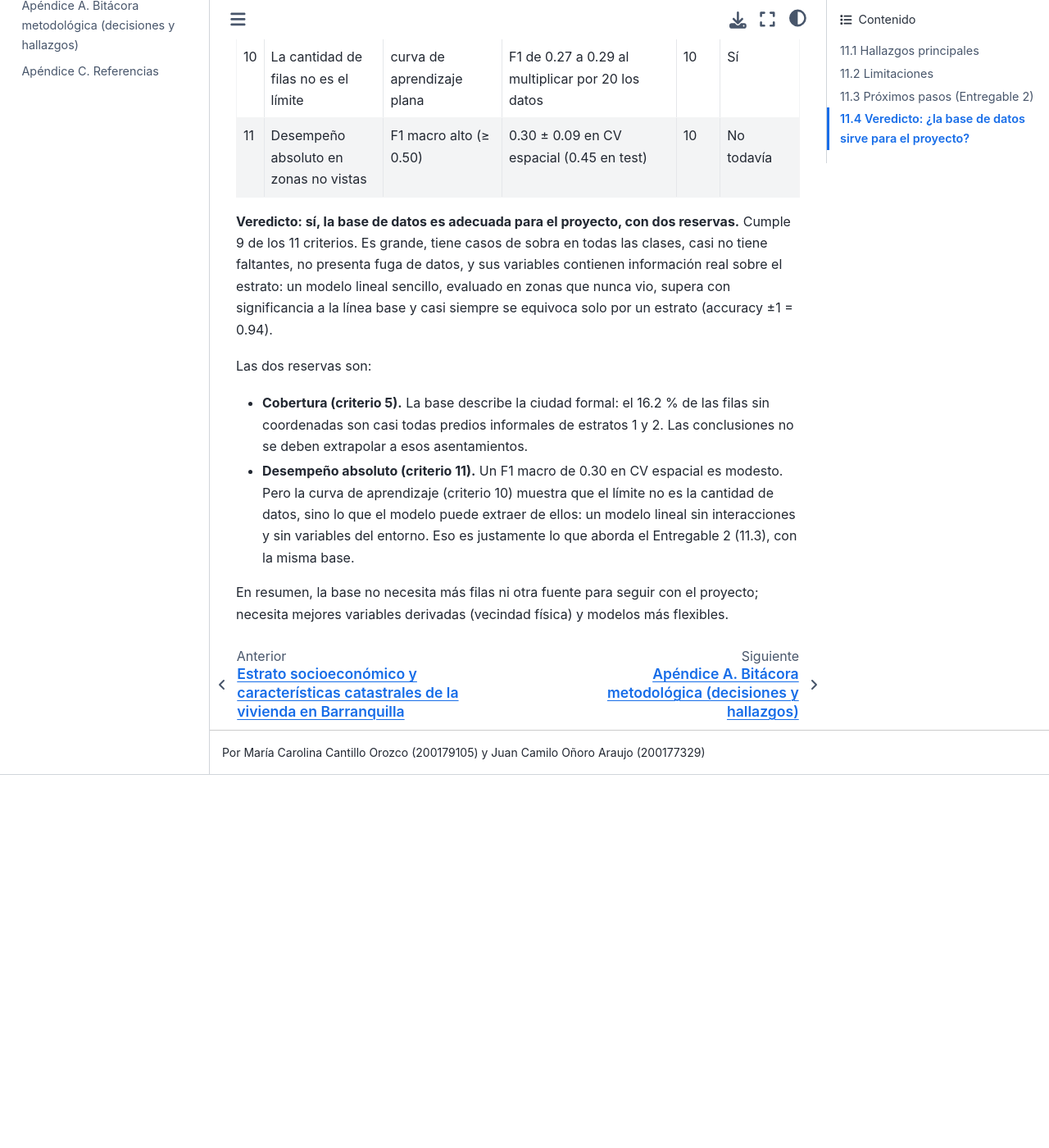
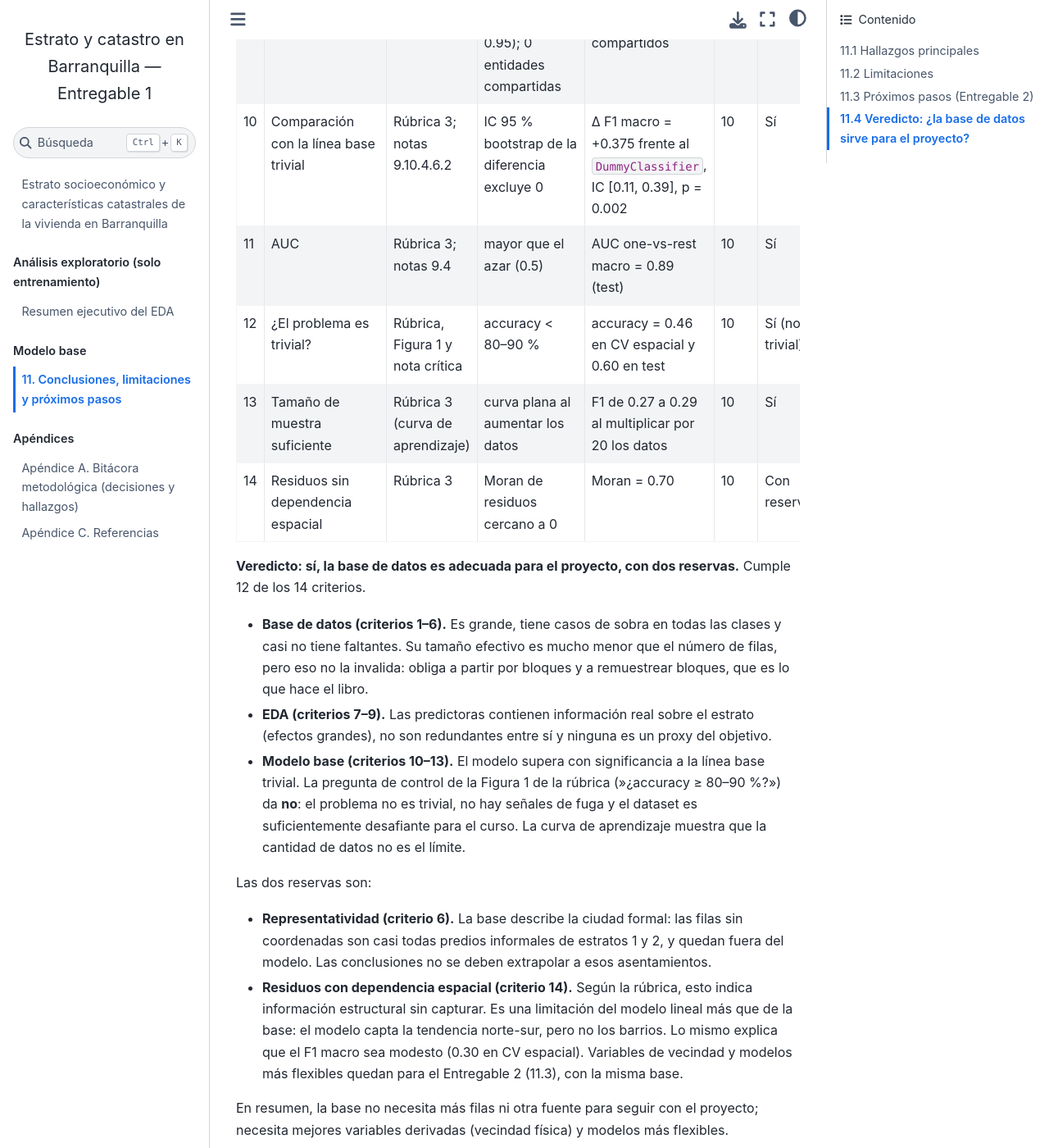
Before and after one commit to mcarocantillo/entregable1-ml-barranquilla, a Jupyter Book: the page built from notebooks/11_conclusiones.md, in a window 1280 px wide and 1400 px high, scrolled down 4472 px. Shown: the whole window at 82% size. Built offline with Jupyter Book 1.0.4 settings and Sphinx 7.4.7 and the Sphinx Book theme 1.1.4, drawn with Linux system fonts in a browser that asks for light colours; pages that are not in the unit, such as notebooks, are missing from menus; before the commit the page ends 5417 px from its top, so only the background shows below that; some of the changed text lies outside the part shown.

Commit message:
Añadir resumen ejecutivo del EDA y alinear el veredicto 11.4 con la rúbrica
Co-Authored-By: Claude Opus 5.5 <noreply@anthropic.com>

```diff
--- a/_toc.yml
+++ b/_toc.yml
@@ -14,6 +14,7 @@ parts:
       - file: notebooks/07_multivariado
       - file: notebooks/08_espacial
       - file: notebooks/09_fuga_de_datos
+      - file: notebooks/resumen_eda
   - caption: Modelo base
     chapters:
       - file: notebooks/10_modelo_base
--- a/notebooks/11_conclusiones.md
+++ b/notebooks/11_conclusiones.md
@@ -128,48 +128,58 @@
 
 ## 11.4 Veredicto: ¿la base de datos sirve para el proyecto?
 
-Para cerrar, se revisa si la base cumple lo que necesita el proyecto
-(clasificar el estrato de una vivienda a partir del catastro). Cada criterio
-se contrasta con un score calculado en los capítulos anteriores. Los umbrales
-son los del rubric (mínimo de observaciones), convenciones estadísticas
-conocidas (η² ≥ 0.14 es un efecto grande según Cohen; kappa > 0.80 es un
-acuerdo casi perfecto según Landis y Koch) o los que se fijaron en el EDA
-(alerta de fuga de 0.95, faltantes < 30 %). Los demás (≥ 1 000 casos por
-clase, F1 macro ≥ 0.50) son valores de referencia propuestos para esta
-revisión.
+Para cerrar, se revisa si la base cumple lo que pide el proyecto, contrastando
+cada requisito con un score calculado en los capítulos anteriores. Cada
+criterio indica de dónde sale: la **rúbrica del Entregable 1** (secciones 1,
+2.3, 2.5 y 3, y la Figura 1) o las **notas de clase** del profesor Lihki Rubio
+(sección 9). Donde ninguna fija un número, se usa el umbral que el propio EDA
+declaró antes de modelar.
 
-| # | Criterio | Umbral | Score obtenido | Cap. | ¿Cumple? |
-|---|---|---|---|---|---|
-| 1 | Tamaño de la muestra | ≥ 20 000 observaciones (rubric) | 332 718 viviendas | 1 | Sí |
-| 2 | Unidades independientes | ≥ 20 000 edificios distintos | 168 044 edificios | 1 | Sí |
-| 3 | Casos en las clases minoritarias | ≥ 1 000 por clase | mínimo 13 207 (estrato 6) | 1 | Sí |
-| 4 | Valores faltantes | < 30 % por variable | máximo 0.12 % (`total_habitaciones`) | 3 | Sí |
-| 5 | Cobertura espacial | sin sesgo de cobertura | 83.8 % con coordenadas; V de Cramér = 0.42 con el estrato | 3 | Con reservas |
-| 6 | Señal en las predictoras | al menos una con efecto grande (η² ≥ 0.14) | η² = 0.50 (`y_km`), 0.31 (baños), 0.21 (piso) | 6 | Sí |
-| 7 | Ausencia de fuga de datos | AUC univariada < 0.95; 0 edificios compartidos | AUC máxima 0.76; 0 edificios, predios o coordenadas compartidos | 9 | Sí |
-| 8 | El modelo supera al azar | IC 95 % de la diferencia de F1 macro excluye 0 | Δ F1 = +0.375 frente a la clase mayoritaria, IC [0.11, 0.39], p = 0.002 | 10 | Sí |
-| 9 | Respeta el orden del estrato | kappa cuadrático > 0.80 | κ = 0.81; accuracy ±1 = 0.94; AUC = 0.89 | 10 | Sí |
-| 10 | La cantidad de filas no es el límite | curva de aprendizaje plana | F1 de 0.27 a 0.29 al multiplicar por 20 los datos | 10 | Sí |
-| 11 | Desempeño absoluto en zonas no vistas | F1 macro alto (≥ 0.50) | 0.30 ± 0.09 en CV espacial (0.45 en test) | 10 | No todavía |
+| # | Criterio | Fuente | Umbral | Score obtenido | Cap. | ¿Cumple? |
+|---|---|---|---|---|---|---|
+| 1 | Tamaño de la muestra | Rúbrica 1 | ≥ 20 000 observaciones | 332 718 viviendas | 1 | Sí |
+| 2 | Relación n/p | Rúbrica 1 | reportar; n ≫ p | ~9 500 filas por columna | 1 | Sí |
+| 3 | Casos de la clase minoritaria | Rúbrica 1 y 2.1 | suficientes sin sobremuestreo | 12 390 (estrato 6, train); desbalance 4.6 : 1 | 4 | Sí |
+| 4 | Entidades independientes | Rúbrica 1 | reportar el tamaño efectivo | 168 044 edificios; ICC = 0.991; tamaño efectivo ≈ 1 870 | 1 | Sí, con partición por bloques |
+| 5 | Valores faltantes | Notas 9.10.4.1.2 | < 30 % por variable | máximo 0.12 %; mecanismo MAR | 3 | Sí |
+| 6 | Sesgo de muestreo y representatividad | Rúbrica 1 | sin sesgo de cobertura | 16.2 % sin coordenadas, casi todo informal; V = 0.42 con el estrato | 3, 8 | Con reservas |
+| 7 | Asociación predictoras–objetivo (tamaño de efecto) | Rúbrica 2.3 | al menos un efecto grande (η² > 0.14, umbral del cap. 6) | η² = 0.50 (`y_km`), 0.31 (baños), 0.21 (piso) | 6 | Sí |
+| 8 | Multicolinealidad | Rúbrica 2.3 | VIF ≤ 10 (regla del cap. 6) | VIF < 3 en las físicas; 5.4 con las espaciales | 6 | Sí |
+| 9 | Fuga de datos | Rúbrica 2.5 | AUC univariado lejos de 1 (alerta en 0.95); 0 entidades compartidas | AUC máximo 0.76; 0 edificios, predios o coordenadas compartidos | 9 | Sí |
+| 10 | Comparación con la línea base trivial | Rúbrica 3; notas 9.10.4.6.2 | IC 95 % bootstrap de la diferencia excluye 0 | Δ F1 macro = +0.375 frente al `DummyClassifier`, IC [0.11, 0.39], p = 0.002 | 10 | Sí |
+| 11 | AUC | Rúbrica 3; notas 9.4 | mayor que el azar (0.5) | AUC one-vs-rest macro = 0.89 (test) | 10 | Sí |
+| 12 | ¿El problema es trivial? | Rúbrica, Figura 1 y nota crítica | accuracy < 80–90 % | accuracy = 0.46 en CV espacial y 0.60 en test | 10 | Sí (no es trivial) |
+| 13 | Tamaño de muestra suficiente | Rúbrica 3 (curva de aprendizaje) | curva plana al aumentar los datos | F1 de 0.27 a 0.29 al multiplicar por 20 los datos | 10 | Sí |
+| 14 | Residuos sin dependencia espacial | Rúbrica 3 | Moran de residuos cercano a 0 | Moran = 0.70 | 10 | Con reservas |
 
 **Veredicto: sí, la base de datos es adecuada para el proyecto, con dos
-reservas.** Cumple 9 de los 11 criterios. Es grande, tiene casos de sobra en
-todas las clases, casi no tiene faltantes, no presenta fuga de datos, y sus
-variables contienen información real sobre el estrato: un modelo lineal
-sencillo, evaluado en zonas que nunca vio, supera con significancia a la
-línea base y casi siempre se equivoca solo por un estrato (accuracy ±1 =
-0.94).
+reservas.** Cumple 12 de los 14 criterios.
+
+- **Base de datos (criterios 1–6).** Es grande, tiene casos de sobra en todas
+  las clases y casi no tiene faltantes. Su tamaño efectivo es mucho menor que
+  el número de filas, pero eso no la invalida: obliga a partir por bloques y
+  a remuestrear bloques, que es lo que hace el libro.
+- **EDA (criterios 7–9).** Las predictoras contienen información real sobre
+  el estrato (efectos grandes), no son redundantes entre sí y ninguna es un
+  proxy del objetivo.
+- **Modelo base (criterios 10–13).** El modelo supera con significancia a la
+  línea base trivial. La pregunta de control de la Figura 1 de la rúbrica
+  ("¿accuracy ≥ 80–90 %?") da **no**: el problema no es trivial, no hay
+  señales de fuga y el dataset es suficientemente desafiante para el curso.
+  La curva de aprendizaje muestra que la cantidad de datos no es el límite.
 
 Las dos reservas son:
 
-- **Cobertura (criterio 5).** La base describe la ciudad formal: el 16.2 %
-  de las filas sin coordenadas son casi todas predios informales de estratos
-  1 y 2. Las conclusiones no se deben extrapolar a esos asentamientos.
-- **Desempeño absoluto (criterio 11).** Un F1 macro de 0.30 en CV espacial es
-  modesto. Pero la curva de aprendizaje (criterio 10) muestra que el límite
-  no es la cantidad de datos, sino lo que el modelo puede extraer de ellos:
-  un modelo lineal sin interacciones y sin variables del entorno. Eso es
-  justamente lo que aborda el Entregable 2 (11.3), con la misma base.
+- **Representatividad (criterio 6).** La base describe la ciudad formal: las
+  filas sin coordenadas son casi todas predios informales de estratos 1 y 2,
+  y quedan fuera del modelo. Las conclusiones no se deben extrapolar a esos
+  asentamientos.
+- **Residuos con dependencia espacial (criterio 14).** Según la rúbrica, esto
+  indica información estructural sin capturar. Es una limitación del modelo
+  lineal más que de la base: el modelo capta la tendencia norte-sur, pero no
+  los barrios. Lo mismo explica que el F1 macro sea modesto (0.30 en CV
+  espacial). Variables de vecindad y modelos más flexibles quedan para el
+  Entregable 2 (11.3), con la misma base.
 
 En resumen, la base no necesita más filas ni otra fuente para seguir con el
 proyecto; necesita mejores variables derivadas (vecindad física) y modelos
```
Also changed, not shown: intro.md (+2 -1 lines), notebooks/resumen_eda.md (added, +79 -0 lines).
